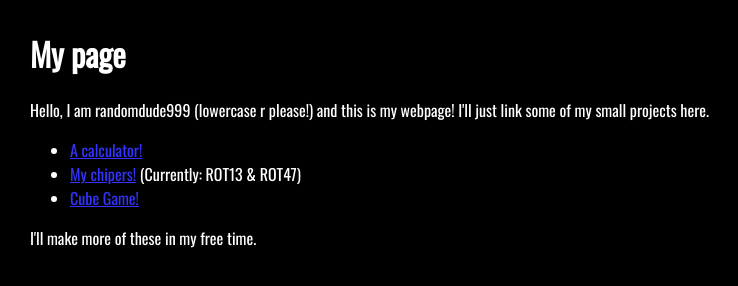
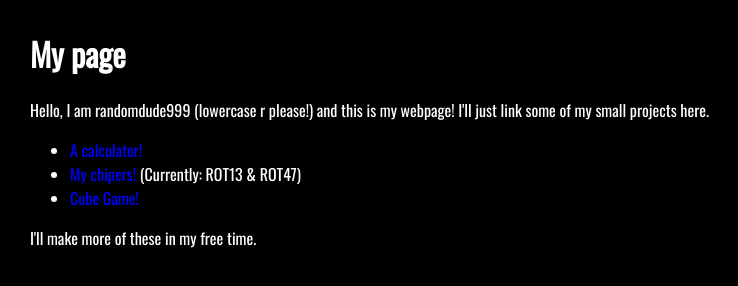
Before and after one commit to randomdude999/randomdude999.github.io, a plain HTML site: page index.html in a window 1280 px wide. Shown: the whole page, without its empty margins (0-738 px from the left). Drawn offline with nearby package versions, Linux system fonts and the light colour scheme.

Commit message:
Update stylesheet.css

```diff
--- a/stylesheet.css
+++ b/stylesheet.css
@@ -9,5 +9,9 @@ p, h1, a, li {
 }
 
 a {
-  color: #33f;
+  color: #00f;
+  text-decoration: none;
 }
+a:hover {
+  text-decoration: underline;
+}
```
